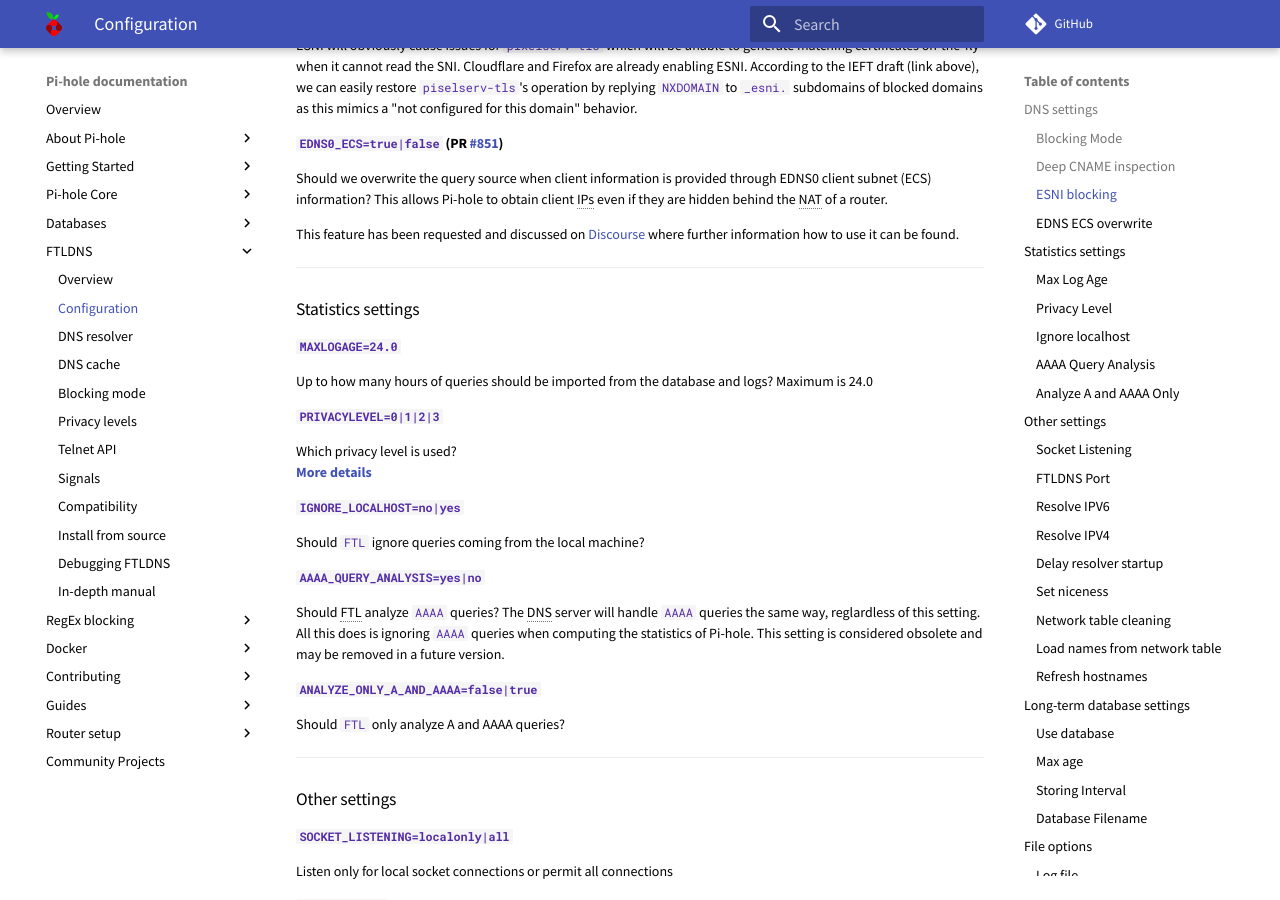
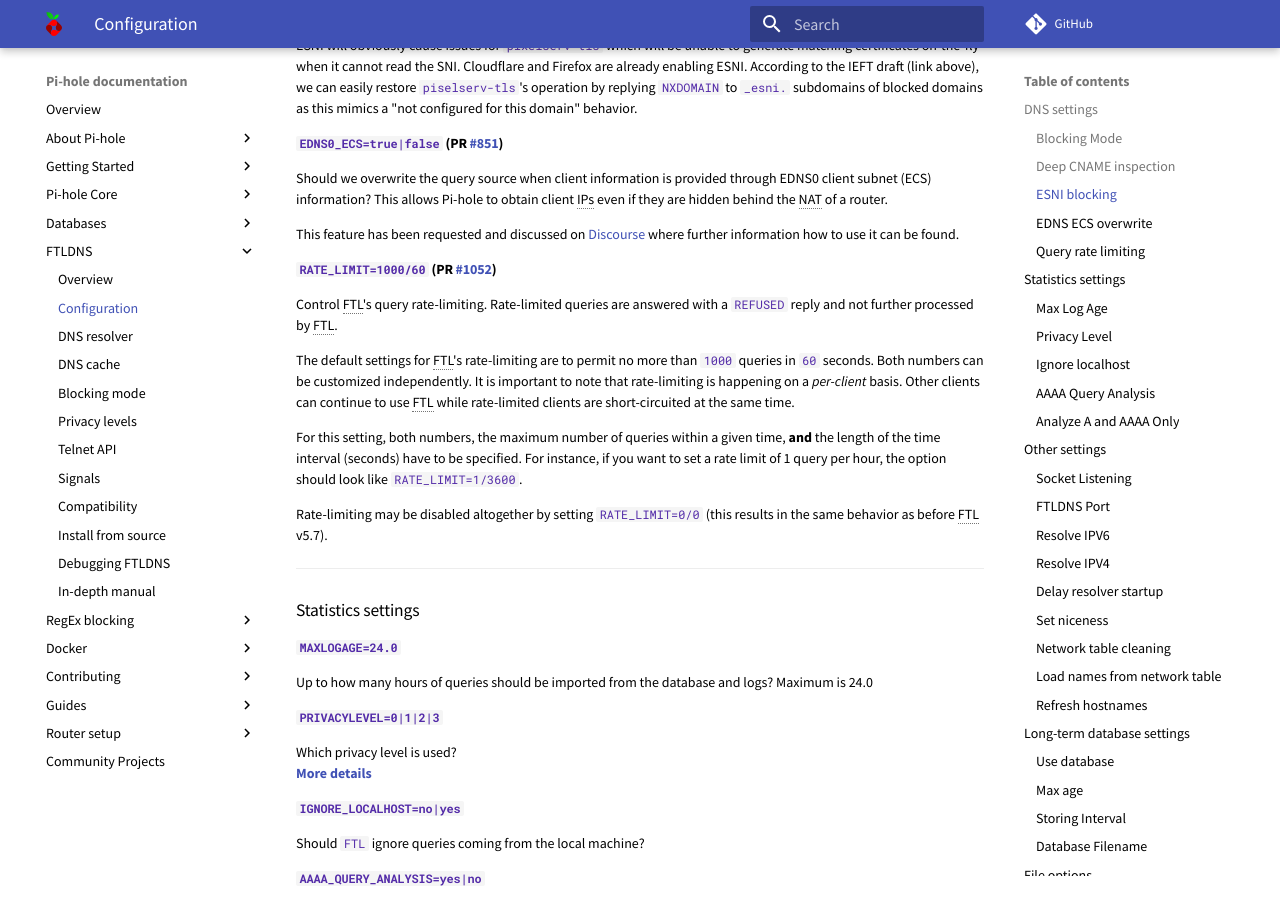
Before and after one commit to pi-hole/docs, an MkDocs documentation site: the page built from docs/ftldns/configfile.md, in a window 1280 px wide and 900 px high, scrolled down 576 px. Built offline with MkDocs 1.6.1 and Material for MkDocs 9.7.7, drawn with Linux system fonts in a browser that asks for light colours; comment, search, counter and statistics services are not loaded.

Commit message:
Add documentation for FTL config option RATE_LIMIT
Signed-off-by: DL6ER <dl6er@dl6er.de>

```diff
--- a/docs/ftldns/configfile.md
+++ b/docs/ftldns/configfile.md
@@ -28,6 +28,17 @@ Should we overwrite the query source when client information is provided through
 This allows Pi-hole to obtain client IPs even if they are hidden behind the NAT of a router.
 
 This feature has been requested and discussed on [Discourse](https://discourse.pi-hole.net/t/support-for-add-subnet-option-from-dnsmasq-ecs-edns0-client-subnet/35940) where further information how to use it can be found.
+
+#### `RATE_LIMIT=1000/60` (PR [#1052](https://github.com/pi-hole/FTL/pull/1052)) {#rate_limit data-toc-label='Query rate limiting'}
+
+Control FTL's query rate-limiting. Rate-limited queries are answered with a `REFUSED` reply and not further processed by FTL.
+
+The default settings for FTL's rate-limiting are to permit no more than `1000` queries in `60` seconds. Both numbers can be customized independently.
+It is important to note that rate-limiting is happening on a *per-client* basis. Other clients can continue to use FTL while rate-limited clients are short-circuited at the same time.
+
+For this setting, both numbers, the maximum number of queries within a given time, **and** the length of the time interval (seconds) have to be specified. For instance, if you want to set a rate limit of 1 query per hour, the option should look like `RATE_LIMIT=1/3600`.
+
+Rate-limiting may be disabled altogether by setting `RATE_LIMIT=0/0` (this results in the same behavior as before FTL v5.7).
 
 ---
 
```
